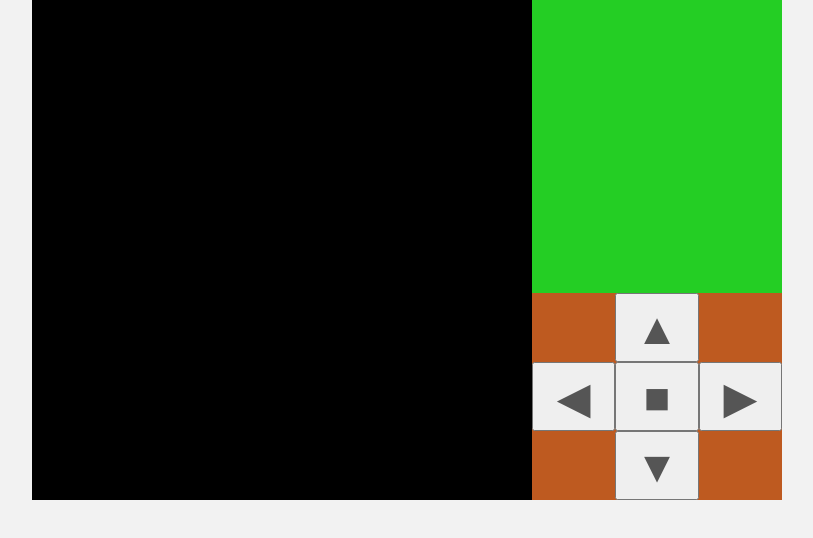
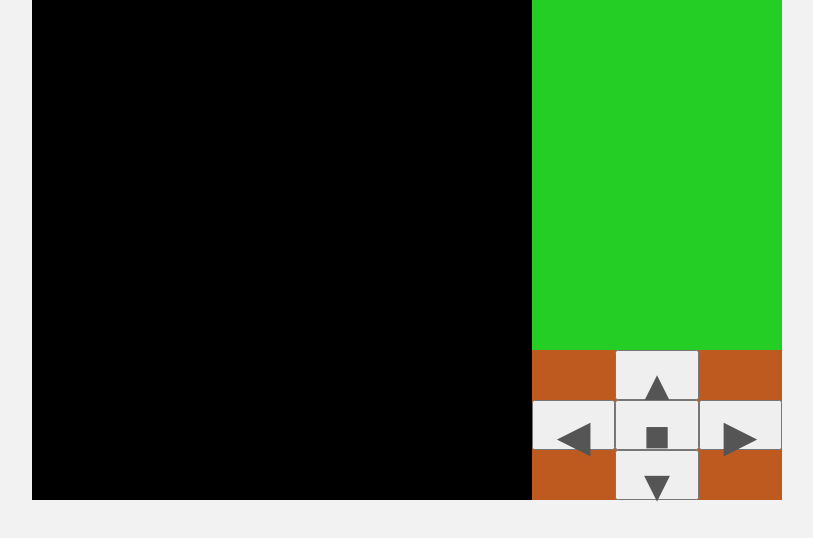
Before and after one commit to hajime0316/okarobopp_home, a plain HTML site: page index.html in a window 1280 px wide. Shown: the whole page, without its empty margins (38-851 px from the left). Drawn offline with Linux system fonts and the light colour scheme.

Commit message:
Fix controller size

```diff
--- a/css/style.css
+++ b/css/style.css
@@ -320,8 +320,8 @@ i {
 }
 
 #robot_controller {
-  width: 125;
-  height: 125;
+  width: 250px;
+  height: 150px;
   background:#be5a20;
 }
 
@@ -334,6 +334,6 @@ i {
 .controls button {
   display: block;
   width: 100%;
-  height: 100%;
+  height: 50px;
   font-size: 44px;
 }
```
